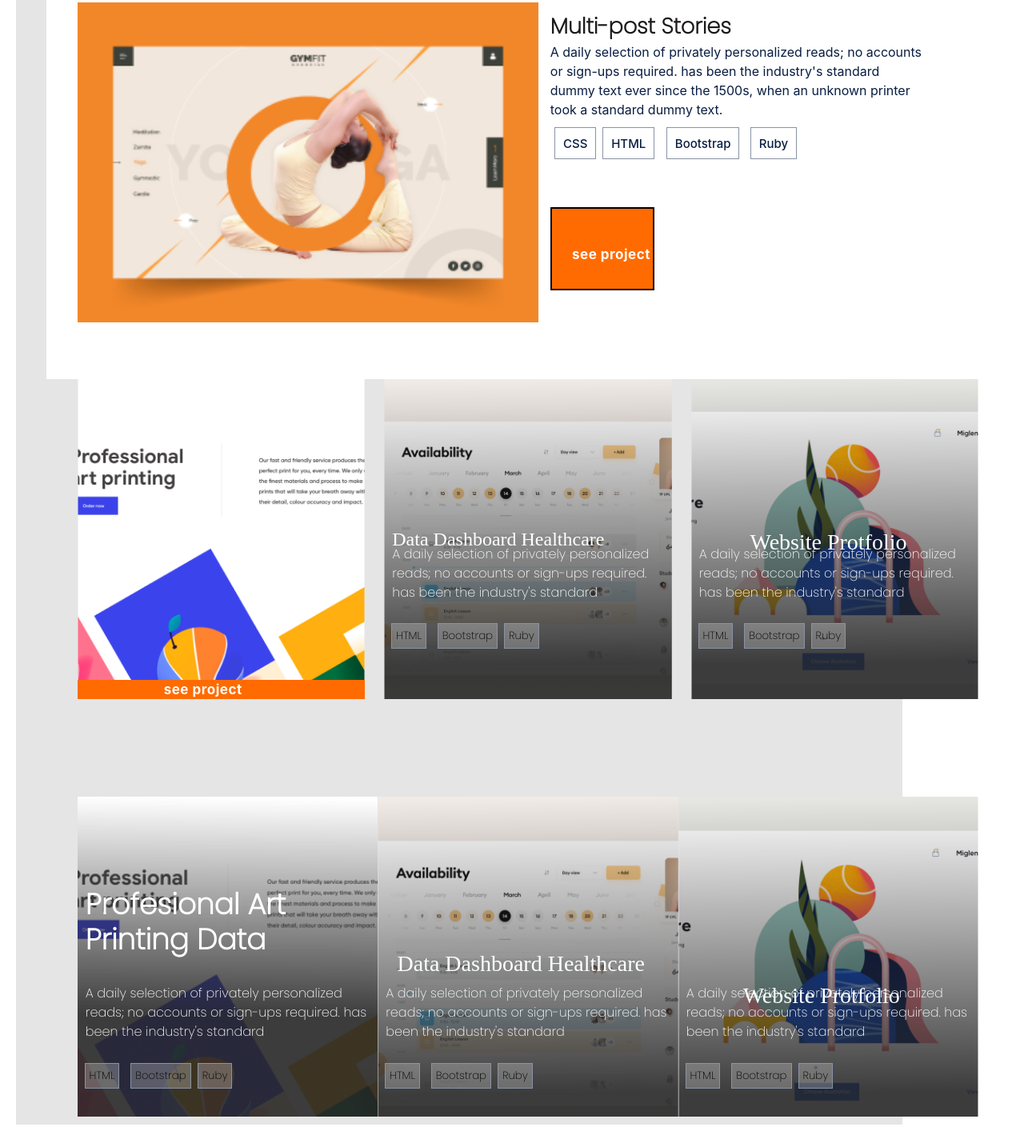
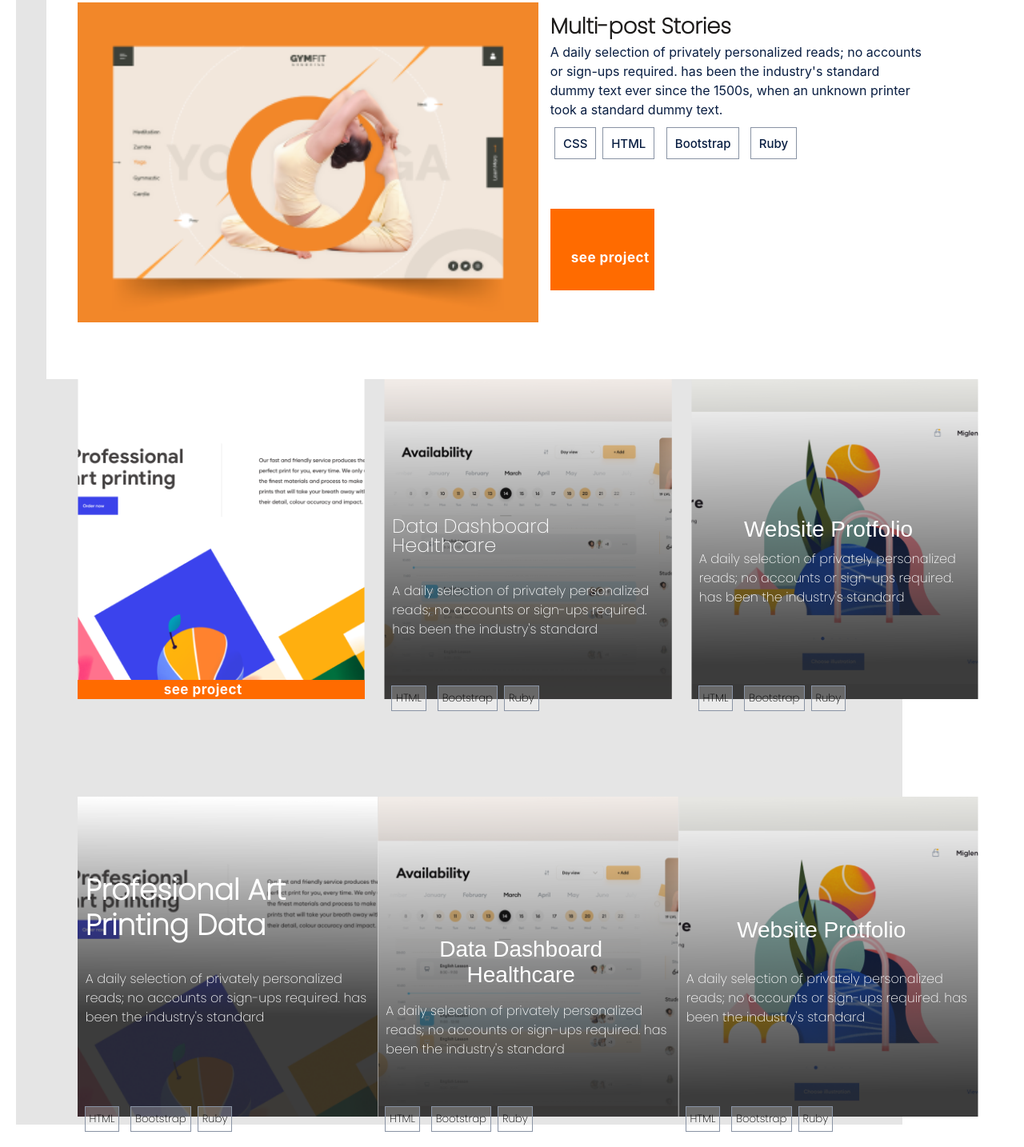
Before and after one commit to solog0039/Portfolio-desktop-version, a website: page index.html in a window 1280 px wide. Shown: the part 1006-2440 px from the top of the page at 80% size. Drawn offline with Linux system fonts and the light colour scheme.

Commit message:
portiflio desctop version ready for review

```diff
--- a/index.html
+++ b/index.html
@@ -259,7 +259,7 @@
             <div class="language">
                 <div class="lan">
                     <img src="image/Rectangle55.png" alt="language">
-                    <h3> Language </h3>
+                    <h4> Language </h4>
                 </div>
 
                 <ul>
@@ -274,7 +274,7 @@
             <div class="framwork">
                 <div class="frm">
                     <img src="image/Rectangle56.png" alt="framework">
-                    <h3> Frameworks </h3>
+                    <h4> Frameworks </h4>
                 </div>
                 <ul>
                     <li> Bootstrap</li>
--- a/package.json
+++ b/package.json
@@ -1,5 +1,9 @@
 {
   "devDependencies": {
-    "hint": "^6.2.0"
+    "hint": "^6.2.0",
+    "stylelint": "^13.13.1",
+    "stylelint-config-standard": "^21.0.0",
+    "stylelint-csstree-validator": "^1.9.0",
+    "stylelint-scss": "^3.21.0"
   }
 }
--- a/style.css
+++ b/style.css
@@ -34,6 +34,7 @@
 .desktop-only {
   display: none;
 }
+
 .menubar {
   height: 20px;
 }
@@ -56,6 +57,7 @@
 .first-image {
   display: none;
 }
+
 .heading-1-container {
   margin-bottom: 20px;
 }
@@ -143,9 +145,10 @@
   margin-top: 2.5%;
 }
 
-.images:last-child{
+.images:last-child {
   display: none;
 }
+
 .main-image {
   display: flex;
   margin-top: 15%;
@@ -258,7 +261,6 @@
   background-size: cover;
 }
 
-
 .H3 > div > h3 {
   display: none;
 }
@@ -286,29 +288,6 @@
   color: #fff;
   margin-top: 5%;
   margin-left: 10px;
-}
-
-.buttons-1 {
-  display: flex;
-  flex-direction: row;
-  flex: 1;
-  list-style-type: none;
-  margin-top: 5%;
-  margin-left: 0;
-  margin-right: 10%;
-  width: 100%;
-  flex-wrap: wrap;
-}
-
-.buttons-1 > li > button {
-  border: 1px solid #8993a4;
-  padding: 10px;
-}
-
-.buttons-1 > li > button :hover {
-  border: 2px solid blue;
-  text-decoration: underline;
-  text-decoration-color: blue;
 }
 
 .html1 {
@@ -364,6 +343,29 @@
 
 a:hover {
   text-decoration: underline;
+}
+
+.buttons-1 {
+  display: flex;
+  flex-direction: row;
+  flex: 1;
+  list-style-type: none;
+  margin-top: 5%;
+  margin-left: 0;
+  margin-right: 10%;
+  width: 100%;
+  flex-wrap: wrap;
+}
+
+.buttons-1 > li > button {
+  border: 1px solid #8993a4;
+  padding: 10px;
+}
+
+.buttons-1 > li > button :hover {
+  border: 2px solid blue;
+  text-decoration: underline;
+  text-decoration-color: blue;
 }
 
 .btn:hover {
@@ -461,7 +463,7 @@ a:hover {
   transform: rotate(-30deg);
 }
 
-.lan > h3 {
+.lan > h4 {
   margin-left: 20px;
   color: white;
   font-family: sans-serif;
@@ -498,7 +500,7 @@ a:hover {
   height: 40px;
 }
 
-.frm > h3 {
+.frm > h4 {
   margin-left: 20px;
   color: white;
   font-family: sans-serif;
@@ -538,12 +540,12 @@ a:hover {
 
 .skill > img {
   position: relative;
-   /* margin-right: 5vw; */
   width: 18px;
   height: 18px;
   align-self: center;
   margin-right: 2%;
 }
+
 .Skills > div > h3 {
   position: relative;
   color: white;
@@ -646,7 +648,7 @@ input:last-child:hover {
   display: flex;
 }
 
-.social-links>img {
+.social-links > img {
   margin-right: 30px;
 }
 
@@ -668,7 +670,9 @@ hr:first-child {
   margin: 35px auto 15px auto;
 }
 
-@media  (min-width: 768px) {
+/* desktop version */
+
+@media (min-width: 768px) {
   .mobile-only {
     display: none;
   }
@@ -677,8 +681,11 @@ hr:first-child {
     display: flex;
     list-style: none;
   }
-  .contact0,.about0, .portiflio0 {
-    font-family: 'Inter',sans-serif;
+
+  .contact0,
+  .about0,
+  .portiflio0 {
+    font-family: 'Inter', sans-serif;
     font-style: normal;
     font-weight: 600;
     font-size: 15px;
@@ -698,6 +705,7 @@ hr:first-child {
   }
 
   /* first page */
+
   .content-0 {
     display: flex;
     position: relative;
@@ -707,7 +715,6 @@ hr:first-child {
     background-repeat: no-repeat;
     background-size: 40vw;
     background-position-y: center;
-
   }
 
   .non-social {
@@ -737,7 +744,7 @@ hr:first-child {
   }
 
   .non-social > p {
-       font-family: 'Inter',sans-serif;
+    font-family: 'Inter', sans-serif;
     font-style: normal;
     font-weight: 400;
     font-size: 20px;
@@ -748,6 +755,7 @@ hr:first-child {
   .social {
     padding-top: 9%;
   }
+
   .social-media {
     display: flex;
     flex-direction: column;
@@ -758,7 +766,6 @@ hr:first-child {
 
   .social-media > li {
     padding: 8px;
-
   }
 
   /* recent works */
@@ -792,6 +799,7 @@ hr:first-child {
     width: 30vw;
     margin-top: 0%;
   }
+
   .line {
     height: 1px;
     margin-left: 0%;
@@ -836,6 +844,7 @@ hr:first-child {
   .H2 {
     margin-top: 10px;
   }
+
   .p-recent > p {
     position: relative;
     margin-right: 10%;
@@ -862,26 +871,26 @@ hr:first-child {
   .see-project {
     position: relative;
     margin-top: 0;
-       height: 10px;
-      border: 2px solid black;
+    height: 5vh;
   }
 
   .see-project > a {
     position: relative;
     margin-top: 0;
-      height: 10px;
+    height: 5px;
   }
 
   /* profesional arts cards */
 
   .cards {
-       display:flex;
+    display: flex;
     flex-direction: column;
     position: relative;
     margin-left: 6vw;
     width: 88vw;
     margin-top: 0%;
   }
+
   .first-row {
     display: flex;
     flex-direction: row;
@@ -903,6 +912,7 @@ hr:first-child {
   .desk-1 > div > p {
     display: none;
   }
+
   .desk-1 > ul {
     display: none;
   }
@@ -946,7 +956,7 @@ hr:first-child {
   }
 
   .desk-2 > div > h3 {
-      font-family: 'Crete Round';
+    font-family: 'Crete Round'sans-serif;
     font-style: normal;
     font-weight: 400;
     font-size: 24px;
@@ -958,10 +968,11 @@ hr:first-child {
 
   .desk2-p2 {
     position: relative;
-      margin-bottom: 1vh;
+    margin-top: 10vh;
+    margin-bottom: 5vh;
   }
 
-     .desk-3{
+  .desk-3 {
     position: relative;
     margin-bottom: 10px;
     background-image: url(image/Placeholder-6.png);
@@ -974,7 +985,7 @@ hr:first-child {
   }
 
   .desk-3 > div > h3 {
-       font-family: 'Crete Round';
+    font-family: 'Crete Round', sans-serif;
     font-style: normal;
     font-weight: 400;
     font-size: 28px;
@@ -987,8 +998,8 @@ hr:first-child {
 
   .desk-3-p2 {
     position: relative;
-       /* margin-top: 5vh; */
-      margin-bottom: 1vh;
+    margin-top: 5vh;
+    margin-bottom: 10vh;
   }
 
   .second-row {
@@ -1007,7 +1018,7 @@ hr:first-child {
   }
 
   .desk-4 > div > h3 {
-      font-family: 'Crete Round';
+    font-family: 'Crete Round', sans-serif;
     font-style: normal;
     font-weight: 400;
     font-size: 28px;
@@ -1021,8 +1032,9 @@ hr:first-child {
   .desk-4-p2 {
     position: relative;
     margin-top: 5vh;
-      margin-bottom: 1vh;
+    margin-bottom: 10vh;
   }
+
   .desk-proj-4 {
     display: none;
   }
@@ -1040,7 +1052,7 @@ hr:first-child {
   }
 
   .desk-5 > div > h3 {
-    font-family: 'Crete Round';
+    font-family: 'Crete Round', sans-serif;
     font-style: normal;
     font-weight: 400;
     font-size: 28px;
@@ -1048,14 +1060,13 @@ hr:first-child {
     color: #fff;
     position: relative;
     margin-top: 10vh;
-    margin-bottom: 10vh;
     text-align: center;
   }
 
   .desk-5-p2 {
     position: relative;
-    margin-top: 5vh;
-    margin-bottom: 1vh;
+    margin-top: 10vh;
+    margin-bottom: 5vh;
   }
 
   .desk-proj-5 {
@@ -1075,7 +1086,7 @@ hr:first-child {
   }
 
   .desk-6 > div > h3 {
-    font-family: 'Crete Round';
+    font-family: 'Crete Round', sans-serif;
     font-style: normal;
     font-weight: 400;
     font-size: 28px;
@@ -1083,13 +1094,14 @@ hr:first-child {
     color: #fff;
     position: relative;
     margin-top: 15vh;
+    margin-top: 7vh;
     text-align: center;
   }
 
   .desk-6-p2 {
     position: relative;
     margin-top: 5vh;
-    margin-bottom: 1vh;
+    margin-bottom: 10vh;
   }
 
   .desk-proj-6 {
@@ -1097,8 +1109,9 @@ hr:first-child {
   }
 
   /* about me */
+
   .back-image {
-      background-image:none;
+    background-image: none;
   }
 
   .background-image {
@@ -1120,8 +1133,8 @@ hr:first-child {
     height: auto;
     margin-left: 7vw;
     margin-bottom: 5vw;
-      /* border: 5px solid white; */
   }
+
   .resume {
     margin-left: 7vw;
   }
@@ -1138,11 +1151,13 @@ hr:first-child {
     margin-left: 7vw;
     width: 25vw;
   }
+
   .lan {
     position: relative;
     width: 25vw;
     margin-left: 0%;
   }
+
   .lan > img {
     width: 18px;
     height: 18px;
@@ -1152,7 +1167,7 @@ hr:first-child {
     align-self: center;
   }
 
-    .lan > h3 {
+  .lan > h4 {
     font-size: 32px;
   }
 
@@ -1181,6 +1196,7 @@ hr:first-child {
     position: relative;
     margin-left: 0%;
   }
+
   .frm > img {
     width: 18px;
     height: 18px;
@@ -1189,7 +1205,7 @@ hr:first-child {
     background: #ff6b00;
   }
 
-    .frm > h3 {
+  .frm > h4 {
     font-size: 32px;
   }
 
@@ -1211,6 +1227,7 @@ hr:first-child {
     position: relative;
     margin-right: 5%;
   }
+
   .Skills {
     display: flex;
     flex-direction: column;
@@ -1223,12 +1240,14 @@ hr:first-child {
     position: relative;
     margin-left: 0%;
   }
+
   .Skills > div {
     display: flex;
     flex-direction: row;
     position: relative;
     margin-top: 13vh;
   }
+
   .Skills > div > h3 {
     font-family: 'Inter', sans-serif;
     font-style: normal;
@@ -1258,6 +1277,5 @@ hr:first-child {
     position: relative;
     margin-left: 7vw;
     margin-right: 7vw;
-
   }
 }
```
Also changed, not shown: 1 other file. Lines whose indentation alone changed are shown as unchanged.
